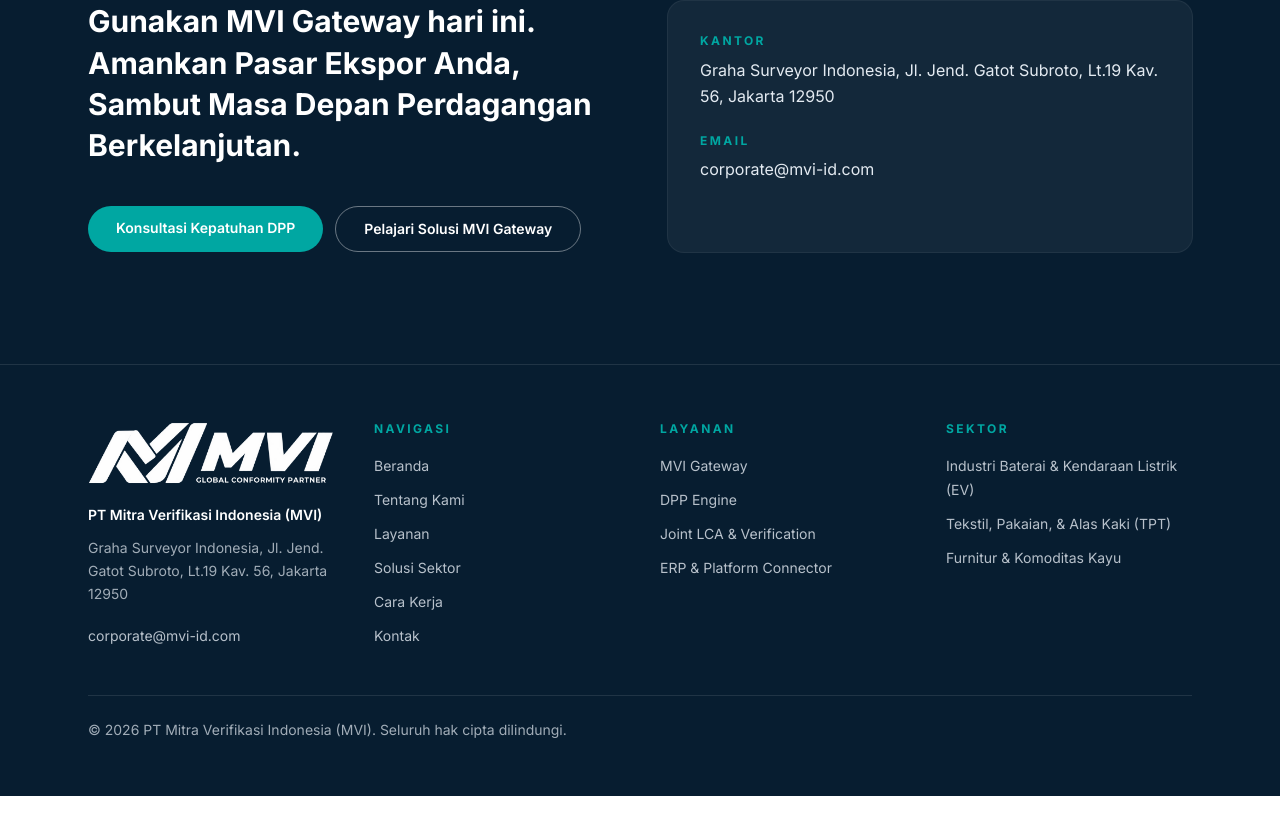
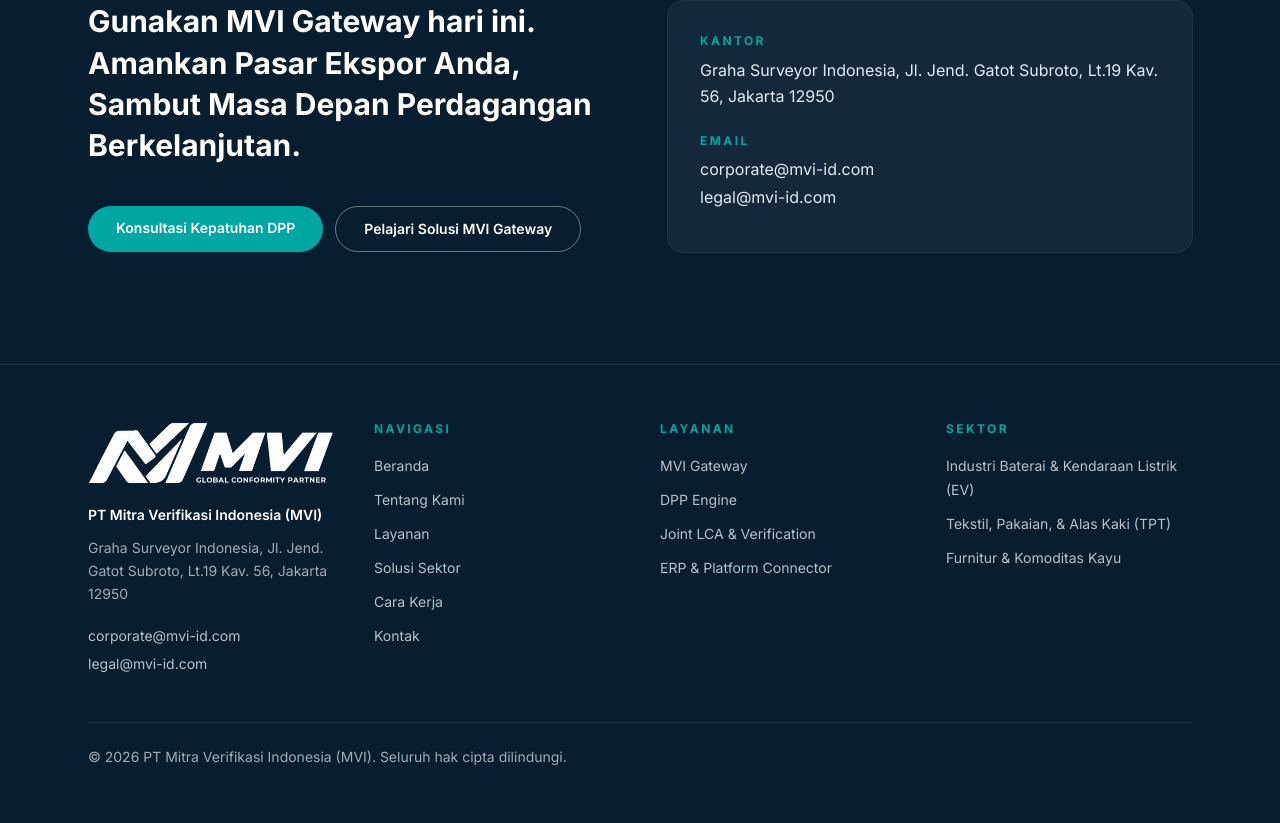
Before and after one commit to iwanharli/mvi-landingpage, a React (Vite) app in the folder frontend/: page / in a window 1280 px wide. Shown: the part 5837-6660 px from the top of the page. Before the commit the page ends 6633 px from the top, so only its background shows below. Built offline with nearby package versions, Linux system fonts and the light colour scheme.

Commit message:
Tambah email legal@mvi-id.com di kontak

```diff
--- a/frontend/src/content/en.ts
+++ b/frontend/src/content/en.ts
@@ -323,7 +323,7 @@
     address:
       'Graha Surveyor Indonesia, Jl. Jend. Gatot Subroto, 19th Floor, Kav. 56, Jakarta 12950, Indonesia',
     emailLabel: 'Email',
-    emails: ['corporate@mvi-id.com'],
+    emails: ['corporate@mvi-id.com', 'legal@mvi-id.com'],
     phoneLabel: 'Phone / WhatsApp',
     phone: '+62 8xx-xxxx-xxxx',
   },
--- a/frontend/src/content/id.ts
+++ b/frontend/src/content/id.ts
@@ -323,7 +323,7 @@
     address:
       'Graha Surveyor Indonesia, Jl. Jend. Gatot Subroto, Lt.19 Kav. 56, Jakarta 12950',
     emailLabel: 'Email',
-    emails: ['corporate@mvi-id.com'],
+    emails: ['corporate@mvi-id.com', 'legal@mvi-id.com'],
     phoneLabel: 'Telepon / WhatsApp',
     phone: '+62 8xx-xxxx-xxxx',
   },
```
